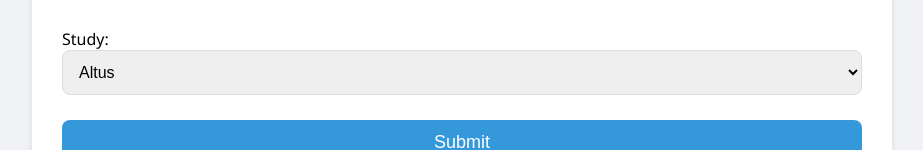
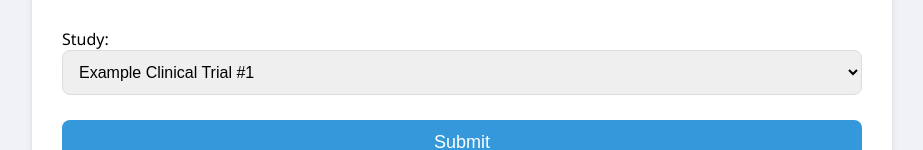
Before and after one commit to andrewbouras/chatbot, a plain HTML site: page index.html in a window 1280 px wide. Shown: the part 532-682 px from the top of the page, without its empty margins (178-1101 px from the left). Drawn offline with Linux system fonts and the light colour scheme.

Commit message:
index.html

```diff
--- a/index.html
+++ b/index.html
@@ -192,7 +192,7 @@
         <div class="input-group">
             <label for="study">Study:</label>
             <select id="study" class="form-input">
-                <option value="Altus">Altus</option>
+                <option value="Altus">Example Clinical Trial #1</option>
             </select>
         </div>
         <div class="input-group">
```
